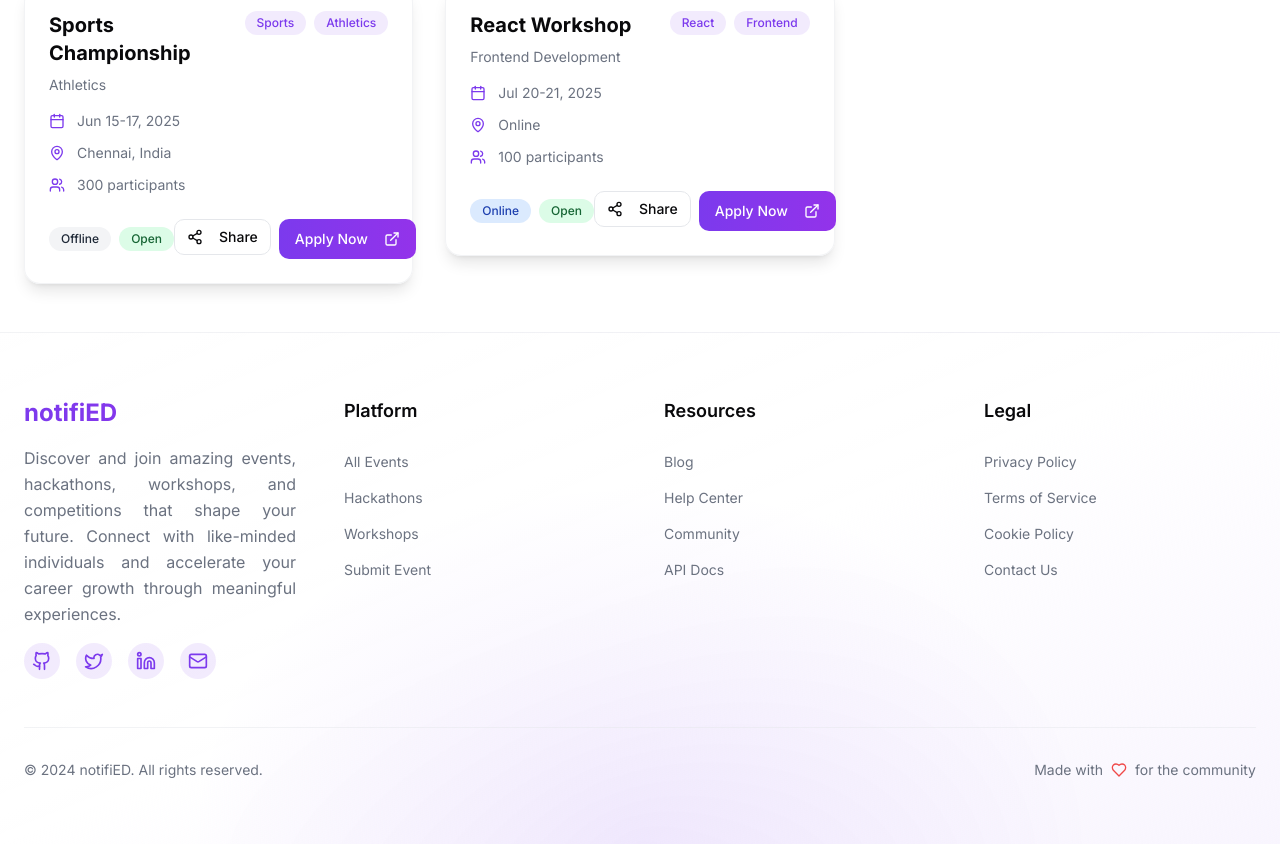
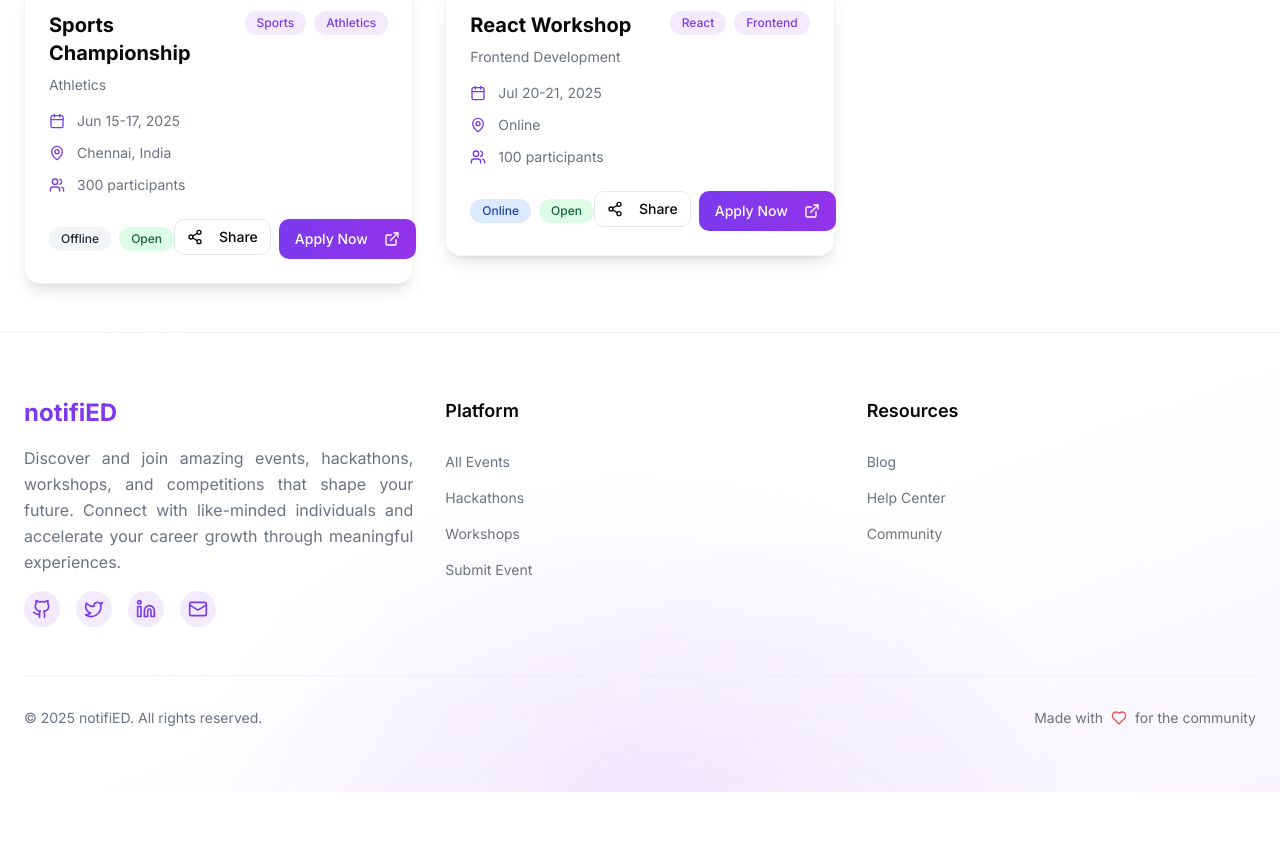
Before and after one commit to Iam-jayant/notifiED, a Next.js app: page /events in a window 1280 px wide. Shown: the part 1116-1960 px from the top of the page. After the commit the page ends 1908 px from the top, so only its background shows below. Built offline with nearby package versions, Linux system fonts and the light colour scheme.

Commit message:
style and few text changes

```diff
--- a/app/layout.tsx
+++ b/app/layout.tsx
@@ -9,7 +9,7 @@ const inter = Inter({ subsets: ["latin"] })
 export const metadata: Metadata = {
   title: "notifiED - Discover Amazing Events",
   description: "Find and join exciting events, hackathons, workshops, and more",
-    generator: 'v0.dev'
+    generator: 'Jayant Kurekar'
 }
 
 export default function RootLayout({
--- a/app/page.tsx
+++ b/app/page.tsx
@@ -19,7 +19,7 @@ import { ArrowRight, Sparkles } from "lucide-react"
 export default function HomePage() {
   const [selectedCategory, setSelectedCategory] = useState("All")
 
-  // Filter events based on selected category and show only first 3
+  // Filter events based on selected category and showing only first 3
   const filteredEvents = mockEvents
     .filter((event) => selectedCategory === "All" || event.category === selectedCategory)
     .slice(0, 3)
--- a/components/footer.tsx
+++ b/components/footer.tsx
@@ -10,13 +10,14 @@ export default function Footer() {
       <div className="absolute inset-0 bg-[radial-gradient(ellipse_at_bottom,_var(--tw-gradient-stops))] from-primary/10 via-transparent to-transparent" />
 
       <div className="relative container mx-auto px-6 py-16">
-        <div className="grid grid-cols-1 md:grid-cols-4 gap-8 lg:gap-12">
+        {/* Use flex container instead of grid */}
+        <div className="flex flex-wrap justify-between gap-8">
           <motion.div
             initial={{ opacity: 0, y: 20 }}
             whileInView={{ opacity: 1, y: 0 }}
             transition={{ duration: 0.6 }}
             viewport={{ once: true }}
-            className="space-y-4 md:col-span-2 lg:col-span-1"
+            className="flex flex-col space-y-4 flex-1 min-w-[250px]"
           >
             <h3 className="text-2xl font-bold bg-gradient-to-r from-primary to-purple-600 bg-clip-text text-transparent">
               notifiED
@@ -62,16 +63,6 @@ export default function Footer() {
                 { name: "Blog", href: "#" },
                 { name: "Help Center", href: "#" },
                 { name: "Community", href: "#" },
-                { name: "API Docs", href: "#" },
-              ],
-            },
-            {
-              title: "Legal",
-              links: [
-                { name: "Privacy Policy", href: "#" },
-                { name: "Terms of Service", href: "#" },
-                { name: "Cookie Policy", href: "#" },
-                { name: "Contact Us", href: "#" },
               ],
             },
           ].map((section, sectionIndex) => (
@@ -81,10 +72,11 @@ export default function Footer() {
               whileInView={{ opacity: 1, y: 0 }}
               transition={{ duration: 0.6, delay: (sectionIndex + 1) * 0.1 }}
               viewport={{ once: true }}
+              className="flex flex-col flex-1 min-w-[200px]"
             >
               <h4 className="font-semibold text-foreground mb-6 text-lg">{section.title}</h4>
               <ul className="space-y-3">
-                {section.links.map((link, linkIndex) => (
+                {section.links.map((link) => (
                   <motion.li key={link.name} whileHover={{ x: 5 }}>
                     <Link
                       href={link.href}
@@ -108,7 +100,7 @@ export default function Footer() {
         >
           <div className="flex flex-col md:flex-row justify-between items-center gap-4">
             <p className="text-muted-foreground text-sm text-center md:text-left">
-              © 2024 notifiED. All rights reserved.
+              © 2025 notifiED. All rights reserved.
             </p>
             <p className="text-muted-foreground flex items-center gap-2 text-sm">
               Made with <Heart className="h-4 w-4 text-red-500 animate-pulse" /> for the community
--- a/components/navbar.tsx
+++ b/components/navbar.tsx
@@ -57,7 +57,7 @@ export default function Navbar() {
               href="/submit-event"
               className={`transition-colors hover:text-primary ${pathname === "/submit-event" ? "text-primary font-medium" : "text-muted-foreground"}`}
             >
-              Submit Event
+              List Your Event
             </Link>
           </div>
 
```
